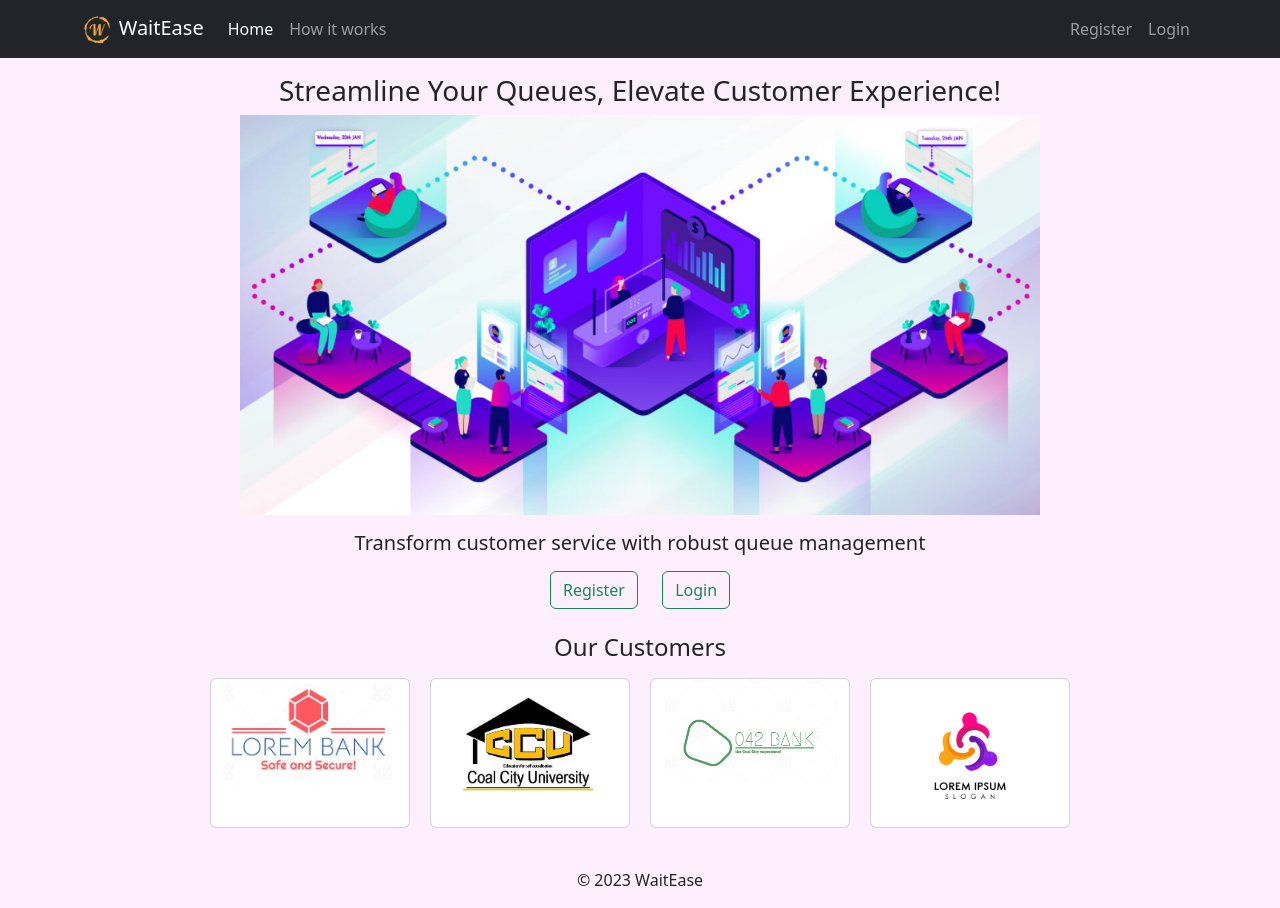
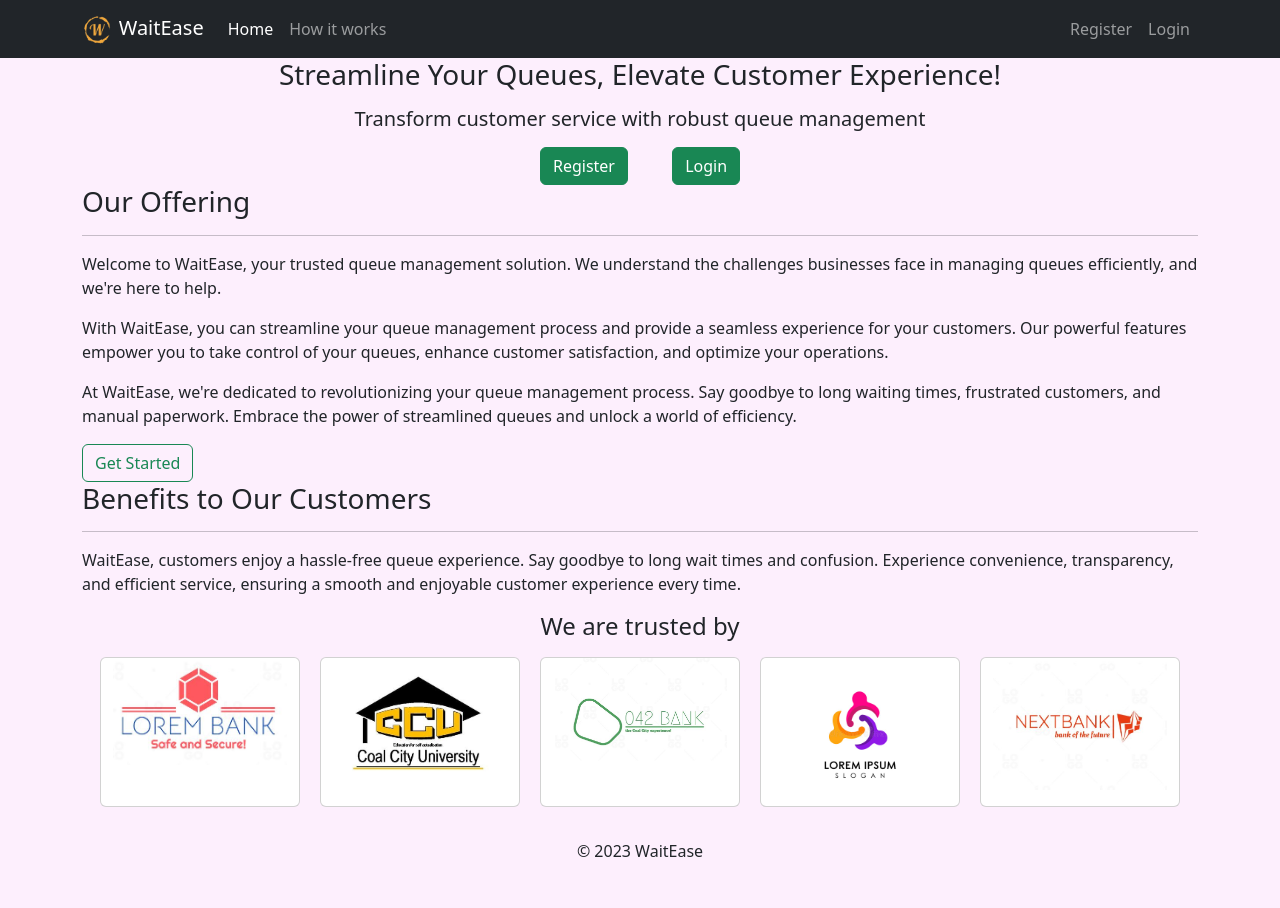
Before and after one commit to kenneth-alt/wait-ease-v1, a Flask app: page / in a window 1280 px wide. After the commit the page ends 857 px from the top, so only its background shows below. Run offline with Flask 3, Linux system fonts and the light colour scheme; some libraries are stand-ins or nearby versions.

Commit message:
add more content to homapage

```diff
--- a/templates/homepage.html
+++ b/templates/homepage.html
@@ -2,26 +2,48 @@
 
 {% block body %}
 
-    <div class="container my-3 text-center">
+  <div class="homepage">
+    <div class="homepage-content text-center">
       <h3>Streamline Your Queues, Elevate Customer Experience!</h3>
+      <h5 class="my-3">Transform customer service with robust queue management</h5>
+    </div>
 
-        <img src="static/images/queue-1.jpg" alt="queue_image" style="max-width: 100%; height: 50vh;">
-
-        <h5 class="my-3">Transform customer service with robust queue management</h5>
-
+    <div class="homepage-buttons text-center">
       {% if session.logged_in %}
-        <a href="/dashboard" class="btn btn-outline-success" role="button">Dashboard</a>
-        <span style="margin: 0 10px;"></span> <!-- Adding a space between buttons -->
-        <a href="/logout" class="btn btn-outline-danger" role="button">Logout</a>
+      <a href="/dashboard" class="btn btn-success" role="button">Dashboard</a>
+      <span style="margin: 0 20px;"></span> <!-- Adding a space between buttons -->
+      <a href="/logout" class="btn btn-danger" role="button">Logout</a>
       {% else %}
-        <a href="/register" class="btn btn-outline-success" role="button">Register</a>
-        <span style="margin: 0 10px;"></span> <!-- Adding a space between buttons -->
-        <a href="/login" class="btn btn-outline-success" role="button">Login</a>
+      <a href="/register" class="btn btn-success" role="button">Register</a>
+      <span style="margin: 0 20px;"></span> <!-- Adding a space between buttons -->
+      <a href="/login" class="btn btn-success" role="button">Login</a>
       {% endif %}
     </div>
+  </div>
 
-    <div class="container my-4 text-center">
-        <h4 class="mb-3">Our Customers</h4>
+  <div class="offering">
+    <div class="offering-text">
+      <h3>Our Offering</h3>
+      <hr />
+      <p>Welcome to WaitEase, your trusted queue management solution. We understand the challenges businesses face in managing queues efficiently, and we're here to help.</p>
+
+      <p>With WaitEase, you can streamline your queue management process and provide a seamless experience for your customers. Our powerful features empower you to take control of your queues, enhance customer satisfaction, and optimize your operations.</p>
+
+      <p>At WaitEase, we're dedicated to revolutionizing your queue management process. Say goodbye to long waiting times, frustrated customers, and manual paperwork. Embrace the power of streamlined queues and unlock a world of efficiency.</p>
+
+      <a href="/how_it_works" class="btn btn-outline-success" role="button">Get Started</a>
+    </div>
+  </div>
+
+  <div class="benefits">
+    <h3>Benefits to Our Customers</h3>
+    <hr />
+
+    <p>WaitEase, customers enjoy a hassle-free queue experience. Say goodbye to long wait times and confusion. Experience convenience, transparency, and efficient service, ensuring a smooth and enjoyable customer experience every time.</p>
+  </div>
+
+  <div class="container my-3 text-center">
+    <h4 class="mb-3">We are trusted by</h4>
 
     <div class="row logos-container">
       <div class="card">
@@ -30,11 +52,14 @@
       <div class="card">
         <img src="static/images/coal-city-university.jpg" alt="Company 2" class="logo-img">
       </div>
-            <div class="card card-fixed-size">
-                <img src="static/images/042-bank-logo.jpg" alt="Company 3" class="logo-img">
+      <div class="card">
+        <img src="../static/images/042-bank-logo.JPG" alt="Company 3" class="logo-img">
       </div>
-            <div class="card card-fixed-size">
+      <div class="card">
         <img src="static/images/lorem-logo.jpg" alt="Company 4" class="logo-img">
+      </div>
+      <div class="card">
+      <img src="static/images/next-bank-logo.jpg" alt="bank 5" class="logo-img">
       </div>
       <!-- Add more company cards here -->
     </div>
```
Lines whose indentation alone changed are shown as unchanged.
